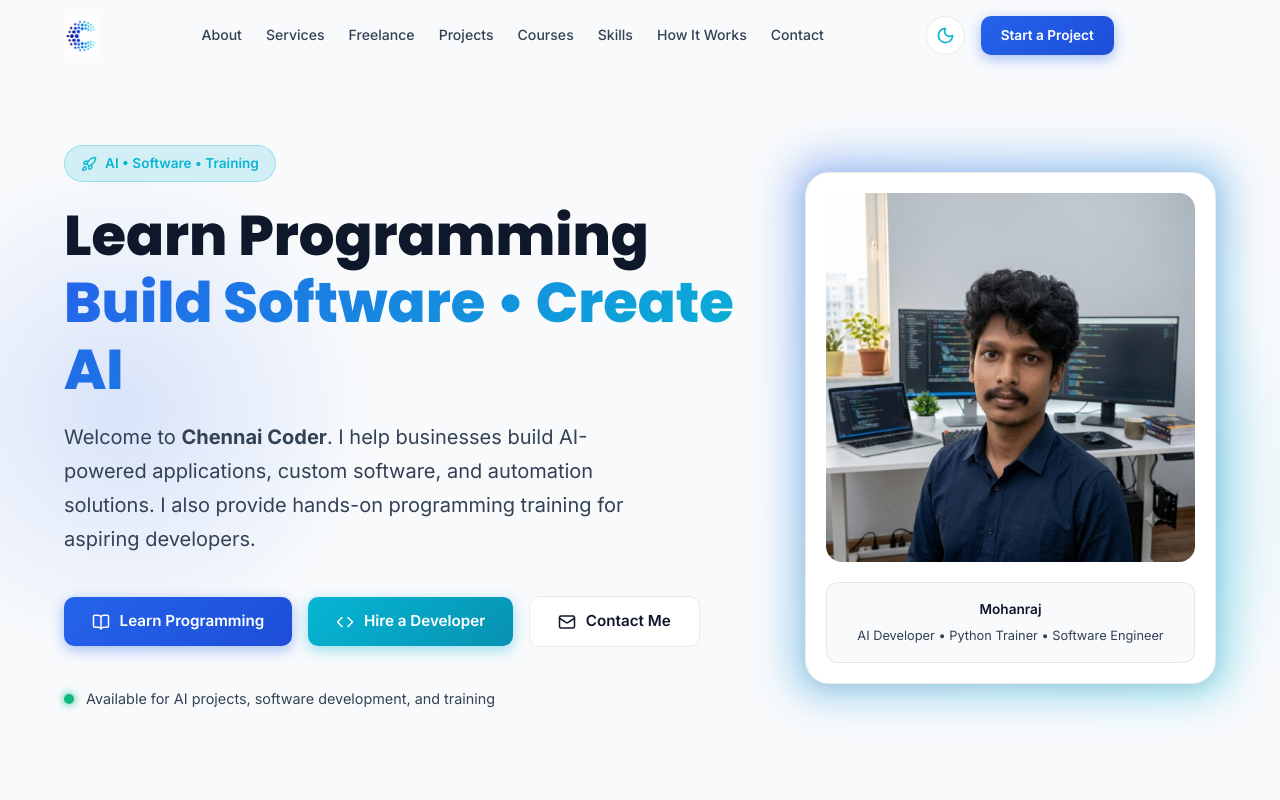
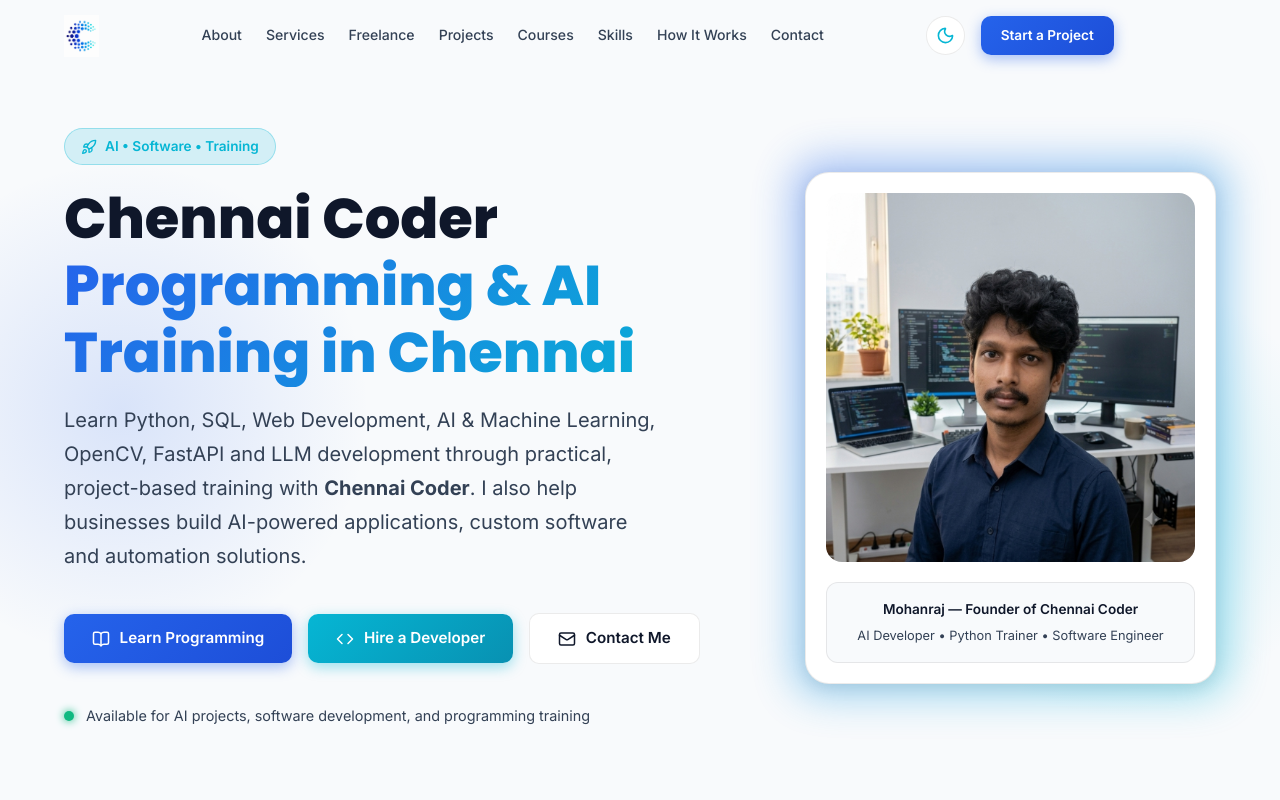
Before and after one commit to lookmohan/chennai_coder, a React (Vite) app: page / in a window 1280 px wide. Shown: the top 800 px of the page. Built offline with nearby package versions, Linux system fonts and the light colour scheme.

Commit message:
Update Hero.tsx

```diff
--- a/src/components/Hero.tsx
+++ b/src/components/Hero.tsx
@@ -5,6 +5,7 @@
   return (
     <section
       id="hero"
+      aria-labelledby="hero-title"
       style={{
         minHeight: '100vh',
         paddingTop: 'calc(var(--nav-height) + 3rem)',
@@ -24,11 +25,13 @@
           width: '500px',
           height: '500px',
           borderRadius: '50%',
-          background: 'radial-gradient(circle, rgba(37, 99, 235, 0.15) 0%, rgba(0,0,0,0) 70%)',
+          background:
+            'radial-gradient(circle, rgba(37, 99, 235, 0.15) 0%, rgba(0,0,0,0) 70%)',
           pointerEvents: 'none',
           zIndex: 0
         }}
       />
+
       <div
         style={{
           position: 'absolute',
@@ -37,13 +40,20 @@
           width: '450px',
           height: '450px',
           borderRadius: '50%',
-          background: 'radial-gradient(circle, rgba(6, 182, 212, 0.15) 0%, rgba(0,0,0,0) 70%)',
+          background:
+            'radial-gradient(circle, rgba(6, 182, 212, 0.15) 0%, rgba(0,0,0,0) 70%)',
           pointerEvents: 'none',
           zIndex: 0
         }}
       />
 
-      <div className="container" style={{ position: 'relative', zIndex: 1 }}>
+      <div
+        className="container"
+        style={{
+          position: 'relative',
+          zIndex: 1
+        }}
+      >
         <div
           style={{
             display: 'grid',
@@ -53,8 +63,10 @@
           }}
           className="hero-grid"
         >
-          {/* Left Column: Copy & Actions */}
+
+          {/* Left Column */}
           <div>
+
             {/* Tagline Badge */}
             <div
               style={{
@@ -75,7 +87,9 @@
               <span>AI • Software • Training</span>
             </div>
 
+            {/* Main SEO Heading */}
             <h1
+              id="hero-title"
               style={{
                 fontSize: 'clamp(2.2rem, 5vw, 3.5rem)',
                 lineHeight: 1.2,
@@ -83,11 +97,16 @@
                 fontWeight: 800
               }}
             >
-              Learn Programming<span className="gradient-text" style={{ display: 'block' }}>
-                Build Software • Create AI
+              Chennai Coder
+              <span
+                className="gradient-text"
+                style={{ display: 'block' }}
+              >
+                Programming & AI Training in Chennai
               </span>
             </h1>
 
+            {/* SEO-Friendly Introduction */}
             <p
               style={{
                 fontSize: 'clamp(1rem, 2vw, 1.25rem)',
@@ -97,7 +116,11 @@
                 lineHeight: 1.7
               }}
             >
-              Welcome to <strong>Chennai Coder</strong>. I help businesses build AI-powered applications, custom software, and automation solutions. I also provide hands-on programming training for aspiring developers.
+              Learn Python, SQL, Web Development, AI & Machine Learning,
+              OpenCV, FastAPI and LLM development through practical,
+              project-based training with <strong>Chennai Coder</strong>.
+              I also help businesses build AI-powered applications,
+              custom software and automation solutions.
             </p>
 
             {/* CTA Buttons */}
@@ -109,15 +132,29 @@
                 alignItems: 'center'
               }}
             >
-              <a href="#courses" className="btn btn-primary">
+              <a
+                href="#courses"
+                className="btn btn-primary"
+                aria-label="View programming courses"
+              >
                 <BookOpen size={18} />
                 Learn Programming
               </a>
-              <a href="#freelance" className="btn btn-accent">
+
+              <a
+                href="#freelance"
+                className="btn btn-accent"
+                aria-label="Hire Chennai Coder for software development"
+              >
                 <Code size={18} />
                 Hire a Developer
               </a>
-              <a href="#contact" className="btn btn-secondary">
+
+              <a
+                href="#contact"
+                className="btn btn-secondary"
+                aria-label="Contact Chennai Coder"
+              >
                 <Mail size={18} />
                 Contact Me
               </a>
@@ -143,12 +180,22 @@
                   boxShadow: '0 0 8px var(--color-success)'
                 }}
               />
-              <span>Available for AI projects, software development, and training</span>
+
+              <span>
+                Available for AI projects, software development,
+                and programming training
+              </span>
             </div>
+
           </div>
 
-          {/* Right Column: Mohanraj Profile Card */}
-          <div style={{ display: 'flex', justifyContent: 'center' }}>
+          {/* Right Column: Mohanraj Profile */}
+          <div
+            style={{
+              display: 'flex',
+              justifyContent: 'center'
+            }}
+          >
             <div
               style={{
                 position: 'relative',
@@ -156,19 +203,22 @@
                 maxWidth: '420px'
               }}
             >
-              {/* Outer Glowing Border Box */}
+
+              {/* Outer Glowing Border */}
               <div
                 style={{
                   position: 'absolute',
                   inset: '-12px',
                   borderRadius: '28px',
-                  background: 'linear-gradient(135deg, var(--color-primary), var(--color-accent))',
+                  background:
+                    'linear-gradient(135deg, var(--color-primary), var(--color-accent))',
                   opacity: 0.4,
                   filter: 'blur(20px)',
                   zIndex: 0
                 }}
               />
 
+              {/* Profile Card */}
               <div
                 className="glass-card"
                 style={{
@@ -179,9 +229,14 @@
                   borderRadius: '24px'
                 }}
               >
+
                 <img
                   src="/assets/mohanraj-profile.jpg"
-                  alt="Mohanraj - Founder of Chennai Coder"
+                  alt="Mohanraj, founder of Chennai Coder and Python trainer"
+                  width="420"
+                  height="420"
+                  loading="eager"
+                  fetchPriority="high"
                   style={{
                     width: '100%',
                     height: 'auto',
@@ -192,7 +247,7 @@
                   }}
                 />
 
-                {/* Status Info */}
+                {/* Profile Information */}
                 <div
                   style={{
                     marginTop: '1.25rem',
@@ -203,16 +258,31 @@
                     textAlign: 'center'
                   }}
                 >
-                  <div style={{ fontSize: '0.85rem', fontWeight: 600, color: 'var(--text-heading)', marginBottom: '0.3rem' }}>
-                    Mohanraj
+                  <div
+                    style={{
+                      fontSize: '0.85rem',
+                      fontWeight: 600,
+                      color: 'var(--text-heading)',
+                      marginBottom: '0.3rem'
+                    }}
+                  >
+                    Mohanraj — Founder of Chennai Coder
                   </div>
-                  <div style={{ fontSize: '0.8rem', color: 'var(--text-body)' }}>
+
+                  <div
+                    style={{
+                      fontSize: '0.8rem',
+                      color: 'var(--text-body)'
+                    }}
+                  >
                     AI Developer • Python Trainer • Software Engineer
                   </div>
                 </div>
+
               </div>
             </div>
           </div>
+
         </div>
       </div>
 
```
